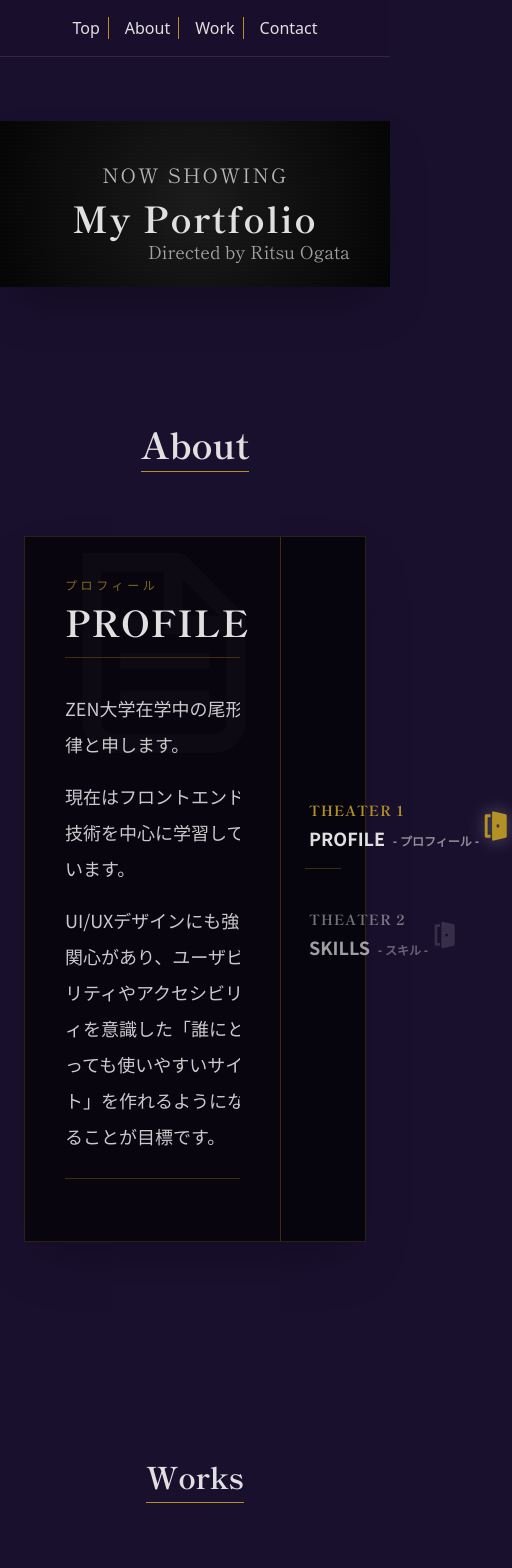
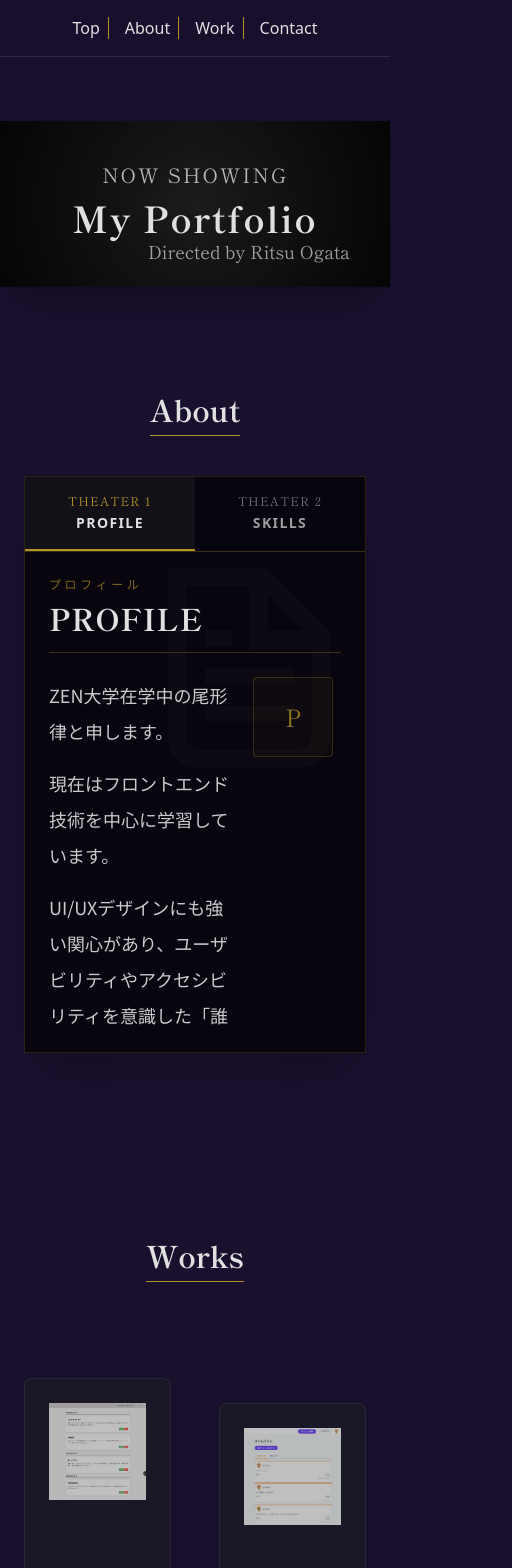
Before and after one commit to riteli/my-portfolio, a Next.js app: page / in a window 390 px wide. Shown: the top 1568 px of the page, 512 px wide, since content can reach past the window. Built offline with nearby package versions, Linux system fonts and the light colour scheme.

Commit message:
feat: Aboutセクションのレスポンシブ対応とコードの最適化

```diff
--- a/src/components/sections/About.tsx
+++ b/src/components/sections/About.tsx
@@ -3,9 +3,10 @@
 import Image from "next/image";
 import { useState } from "react";
 import type { AboutSection } from "@/types";
-import { BiSolidDoorOpen } from "react-icons/bi";
 import ProfileContent from "./about/ProfileContent";
 import SkillsContent from "./about/SkillsContent";
+import AboutMobileNav from "./about/AboutMobileNav";
+import AboutPcNav from "./about/AboutPcNav";
 
 const SECTIONS: AboutSection[] = [
   {
@@ -27,96 +28,47 @@ export default function About() {
   const activeContent = SECTIONS.find((section) => section.id === activeId);
 
   return (
-    <section id="about" className="w-full max-w-6xl mx-auto py-24 px-6">
-      <div className="text-center mb-16">
-        <h2 className="font-serif font-bold text-4xl text-text-main inline-block pb-2 border-b border-accent">
+    <section
+      id="about"
+      className="w-full max-w-6xl mx-auto py-16 lg:py-24 px-6"
+    >
+      <div className="text-center mb-10 lg:mb-16">
+        <h2 className="font-serif font-bold text-3xl lg:text-4xl text-text-main inline-block pb-2 border-b border-accent">
           About
         </h2>
       </div>
 
-      <div className="grid grid-cols-4 gap-0 border border-accent/20 bg-cinema-black shadow-2xl">
-        <div className="col-span-3 p-10 h-176 flex flex-col relative overflow-hidden">
+      <div className="flex flex-col lg:grid lg:grid-cols-4 border border-accent/20 bg-cinema-black shadow-2xl">
+        <AboutMobileNav
+          sections={SECTIONS}
+          activeId={activeId}
+          setActiveId={setActiveId}
+        />
+
+        <div className="lg:col-span-3 p-6 lg:p-10 h-125 lg:h-176 flex flex-col relative overflow-hidden">
           <div className="absolute top-0 right-0 p-4 opacity-5 pointer-events-none">
             <Image src="/file.svg" alt="" width={200} height={200} />
           </div>
 
-          <div className="mb-8 border-b border-accent/30 pb-4 z-10 shrink-0">
+          <div className="mb-6 lg:mb-8 border-b border-accent/30 pb-4 z-10">
             <p className="text-accent text-xs font-serif tracking-[0.3em] mb-2 opacity-70">
               {activeContent?.subtitle}
             </p>
-            <h3 className="text-4xl font-bold text-text-main font-serif tracking-wide">
+            <h3 className="text-3xl lg:text-4xl font-bold text-text-main font-serif tracking-wide">
               {activeContent?.title}
             </h3>
           </div>
 
-          <div className="flex-1 z-10 overflow-y-auto pr-4">
+          <div className="flex-1 z-10 overflow-y-auto pr-2 lg:pr-4">
             {activeContent?.content}
           </div>
         </div>
 
-        <nav
-          className="col-span-1 border-l border-accent/30 bg-black/20"
-          aria-label="Aboutセクションナビゲーション"
-        >
-          <ul className="flex flex-col gap-10 h-full justify-center items-center p-6">
-            {SECTIONS.map((section) => (
-              <li
-                key={section.id}
-                className="w-full border-b border-accent/30 pb-4 last:border-0"
-              >
-                <button
-                  aria-current={activeId === section.id}
-                  className="w-full flex items-center justify-between group transition-all duration-300"
-                  onClick={() => setActiveId(section.id)}
-                >
-                  <div className="text-left relative pl-1">
-                    <p
-                      className={`font-bold font-serif text-sm tracking-wider mb-1 transition-colors relative z-10 ${
-                        activeId === section.id
-                          ? "text-accent"
-                          : "text-text-main/50 group-hover:text-accent/70"
-                      }`}
-                    >
-                      THEATER {section.id}
-                    </p>
-
-                    <div className="flex items-baseline gap-2">
-                      <p
-                        className={`font-sans font-bold text-lg transition-colors ${
-                          activeId === section.id
-                            ? "text-text-main"
-                            : "text-text-main/70 group-hover:text-text-main"
-                        }`}
-                      >
-                        {section.title}
-                      </p>
-
-                      <p
-                        className={`text-xs font-bold whitespace-nowrap transition-colors ${
-                          activeId === section.id
-                            ? "text-text-main/60"
-                            : "text-text-main/40 group-hover:text-text-main/60"
-                        }`}
-                      >
-                        - {section.subtitle} -
-                      </p>
-                    </div>
-                  </div>
-
-                  <div
-                    className={`transition-all duration-300 ${
-                      activeId === section.id
-                        ? "text-accent opacity-100 scale-110 drop-shadow-[0_0_8px_rgba(255,255,255,0.3)]"
-                        : "text-text-main/30 opacity-50 group-hover:text-text-main/70 group-hover:opacity-100"
-                    }`}
-                  >
-                    <BiSolidDoorOpen size={32} />
-                  </div>
-                </button>
-              </li>
-            ))}
-          </ul>
-        </nav>
+        <AboutPcNav
+          sections={SECTIONS}
+          activeId={activeId}
+          setActiveId={setActiveId}
+        />
       </div>
     </section>
   );
--- /dev/null
+++ b/src/components/sections/about/AboutMobileNav.tsx
@@ -0,0 +1,45 @@
+"use client";
+
+import type { AboutSection } from "@/types";
+
+type Props = {
+  sections: AboutSection[];
+  activeId: number;
+  setActiveId: (id: number) => void;
+};
+
+export default function AboutMobileNav({ sections, activeId, setActiveId }: Props) {
+  return (
+    <nav
+      className="lg:hidden w-full border-b border-accent/30 bg-black/20"
+      aria-label="Aboutセクションナビゲーション"
+    >
+      <ul className="flex">
+        {sections.map((section) => (
+          <li key={section.id} className="flex-1">
+            <button
+              aria-current={activeId === section.id}
+              onClick={() => setActiveId(section.id)}
+              className={`w-full py-4 flex flex-col items-center justify-center transition-all duration-300 border-b-2 ${
+                activeId === section.id
+                  ? "border-accent bg-white/5"
+                  : "border-transparent hover:bg-white/5"
+              }`}
+            >
+              <span
+                className={`font-serif text-xs tracking-widest mb-1 ${activeId === section.id ? "text-accent" : "text-text-main/50"}`}
+              >
+                THEATER {section.id}
+              </span>
+              <span
+                className={`font-bold text-sm tracking-widest ${activeId === section.id ? "text-text-main" : "text-text-main/70"}`}
+              >
+                {section.title}
+              </span>
+            </button>
+          </li>
+        ))}
+      </ul>
+    </nav>
+  );
+};
--- /dev/null
+++ b/src/components/sections/about/AboutPcNav.tsx
@@ -0,0 +1,78 @@
+"use client";
+
+import { BiSolidDoorOpen } from "react-icons/bi";
+import type { AboutSection } from "@/types";
+
+type Props = {
+  sections: AboutSection[];
+  activeId: number;
+  setActiveId: (id: number) => void;
+};
+
+export default function AboutPcNav({ sections, activeId, setActiveId }: Props) {
+  return (
+    <nav
+      className="hidden lg:block col-span-1 border-l border-accent/30 bg-black/20"
+      aria-label="Aboutセクションナビゲーション"
+    >
+      <ul className="flex flex-col gap-10 h-full justify-center items-center p-6">
+        {sections.map((section) => (
+          <li
+            key={section.id}
+            className="w-full border-b border-accent/30 pb-4 last:border-0"
+          >
+            <button
+              aria-current={activeId === section.id}
+              className="w-full flex items-center justify-between group transition-all duration-300"
+              onClick={() => setActiveId(section.id)}
+            >
+              <div>
+                <p
+                  className={`font-bold font-serif text-sm tracking-wider mb-1 transition-colors relative z-10 ${
+                    activeId === section.id
+                      ? "text-accent"
+                      : "text-text-main/50 group-hover:text-accent/70"
+                  }`}
+                >
+                  THEATER {section.id}
+                </p>
+
+                <div className="flex items-baseline gap-2">
+                  <p
+                    className={`font-sans font-bold text-lg transition-colors ${
+                      activeId === section.id
+                        ? "text-text-main"
+                        : "text-text-main/70 group-hover:text-text-main"
+                    }`}
+                  >
+                    {section.title}
+                  </p>
+
+                  <p
+                    className={`text-xs font-bold whitespace-nowrap transition-colors ${
+                      activeId === section.id
+                        ? "text-text-main/60"
+                        : "text-text-main/40 group-hover:text-text-main/60"
+                    }`}
+                  >
+                    - {section.subtitle} -
+                  </p>
+                </div>
+              </div>
+
+              <div
+                className={`transition-all duration-300 ${
+                  activeId === section.id
+                    ? "text-accent opacity-100 scale-110 drop-shadow-[0_0_8px_rgba(255,255,255,0.3)]"
+                    : "text-text-main/30 opacity-50 group-hover:text-text-main/70 group-hover:opacity-100"
+                }`}
+              >
+                <BiSolidDoorOpen size={32} />
+              </div>
+            </button>
+          </li>
+        ))}
+      </ul>
+    </nav>
+  );
+}
--- a/src/components/sections/about/ProfileContent.tsx
+++ b/src/components/sections/about/ProfileContent.tsx
@@ -1,7 +1,7 @@
 export default function ProfileContent() {
   return (
     <div className="font-sans">
-      <div className="flex gap-10 items-start">
+      <div className="flex gap-4 md:gap-10 items-start">
         <div className="flex-1">
           <div className="space-y-4 text-lg text-text-main/90 leading-loose">
             <p>ZEN大学在学中の尾形 律と申します。</p>
@@ -12,18 +12,18 @@ export default function ProfileContent() {
           </div>
 
           <div className="border-t border-accent/30 pt-6 mt-6">
-            <dl className="grid grid-cols-[120px_1fr] gap-y-4 text-base">
+            <dl className="md:grid md:grid-cols-[120px_1fr] md:gap-y-4">
               <dt className="text-accent font-serif tracking-widest opacity-80">
                 ROLE
               </dt>
               <dd>Frontend Developer (志望)</dd>
 
-              <dt className="text-accent font-serif tracking-widest opacity-80">
+              <dt className="mt-3 md:mt-0 text-accent font-serif tracking-widest opacity-80">
                 LOCATION
               </dt>
               <dd>Japan</dd>
 
-              <dt className="text-accent font-serif tracking-widest opacity-80">
+              <dt className="mt-3 md:mt-0 text-accent font-serif tracking-widest opacity-80">
                 FAVORITE
               </dt>
               <dd>Game, Movie</dd>
@@ -31,9 +31,11 @@ export default function ProfileContent() {
           </div>
         </div>
 
-        <div aria-hidden="true" className="w-48 shrink-0 opacity-80">
+        <div aria-hidden="true" className="w-20 md:w-48 shrink-0 opacity-80">
           <div className="w-full aspect-square border border-accent/30 bg-accent/5 flex items-center justify-center rounded-sm">
-            <span className="text-accent font-serif text-5xl">P</span>
+            <span className="text-accent font-serif text-2xl md:text-5xl">
+              P
+            </span>
           </div>
         </div>
       </div>
```
